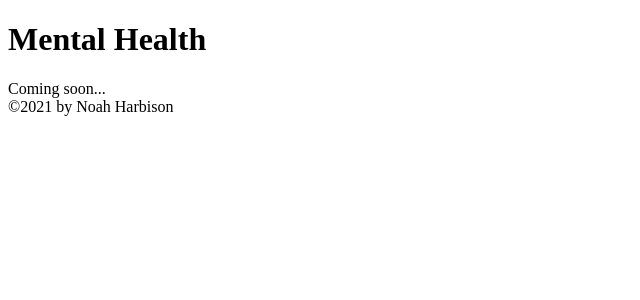
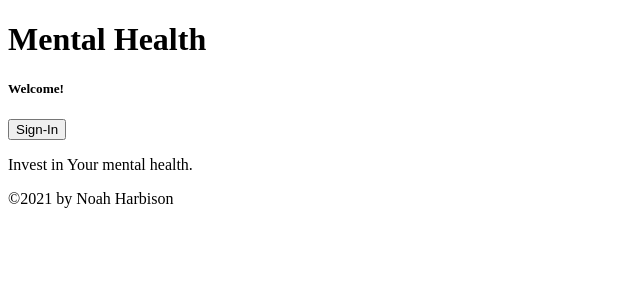
Before and after one commit to nizzyno/mental-health-app, a React (Create React App) app in the folder client/: page / in a window 1280 px wide. Shown: the top 300 px of the page, without its empty margins (0-640 px from the left). Built offline with nearby package versions, Linux system fonts and the light colour scheme.

Commit message:
added homepage

```diff
--- /dev/null
+++ b/client/src/components/Homepage/signin.js
@@ -0,0 +1,21 @@
+import React from 'react';
+
+function SignIn() {
+  return (
+    <div className="">
+      <div className="">
+        <div className="">
+          <div className="">
+            <h5 className="">Welcome!</h5>
+            <button className="">Sign-In</button>
+            <p className="card-text text-center">
+              Invest in Your mental health.
+            </p>
+          </div>
+        </div>
+      </div>
+    </div>
+  );
+}
+
+export default SignIn;
--- a/client/src/pages/Home.js
+++ b/client/src/pages/Home.js
@@ -1,7 +1,12 @@
 import React from 'react';
+import SignIn from '../components/Homepage/signin';
 
 function Home() {
-  return <div>Coming soon...</div>;
+  return (
+    <div>
+      <SignIn />
+    </div>
+  );
 }
 
 export default Home;
```
Also changed, not shown: client/src/components/Homepage/logout.js (added).
